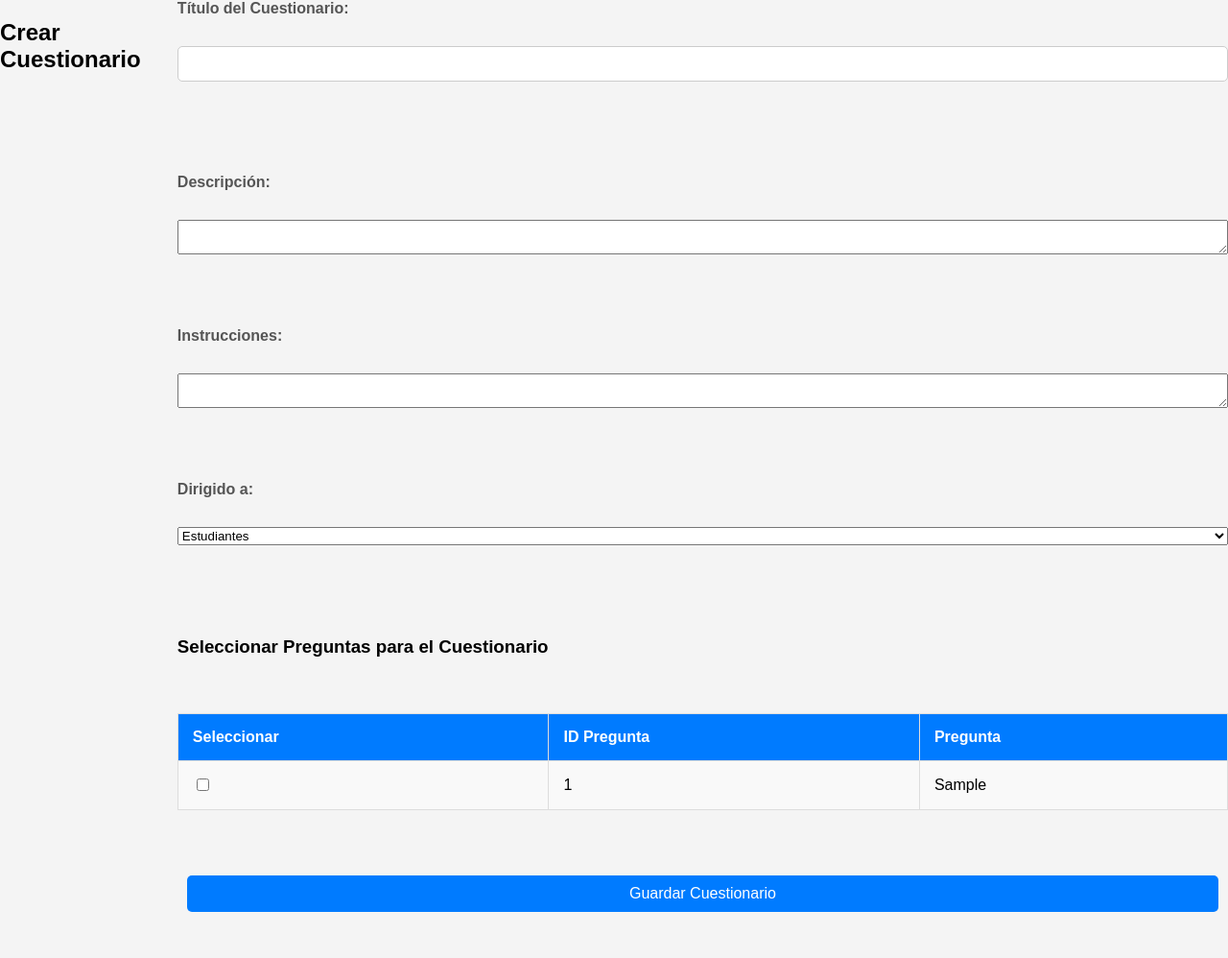
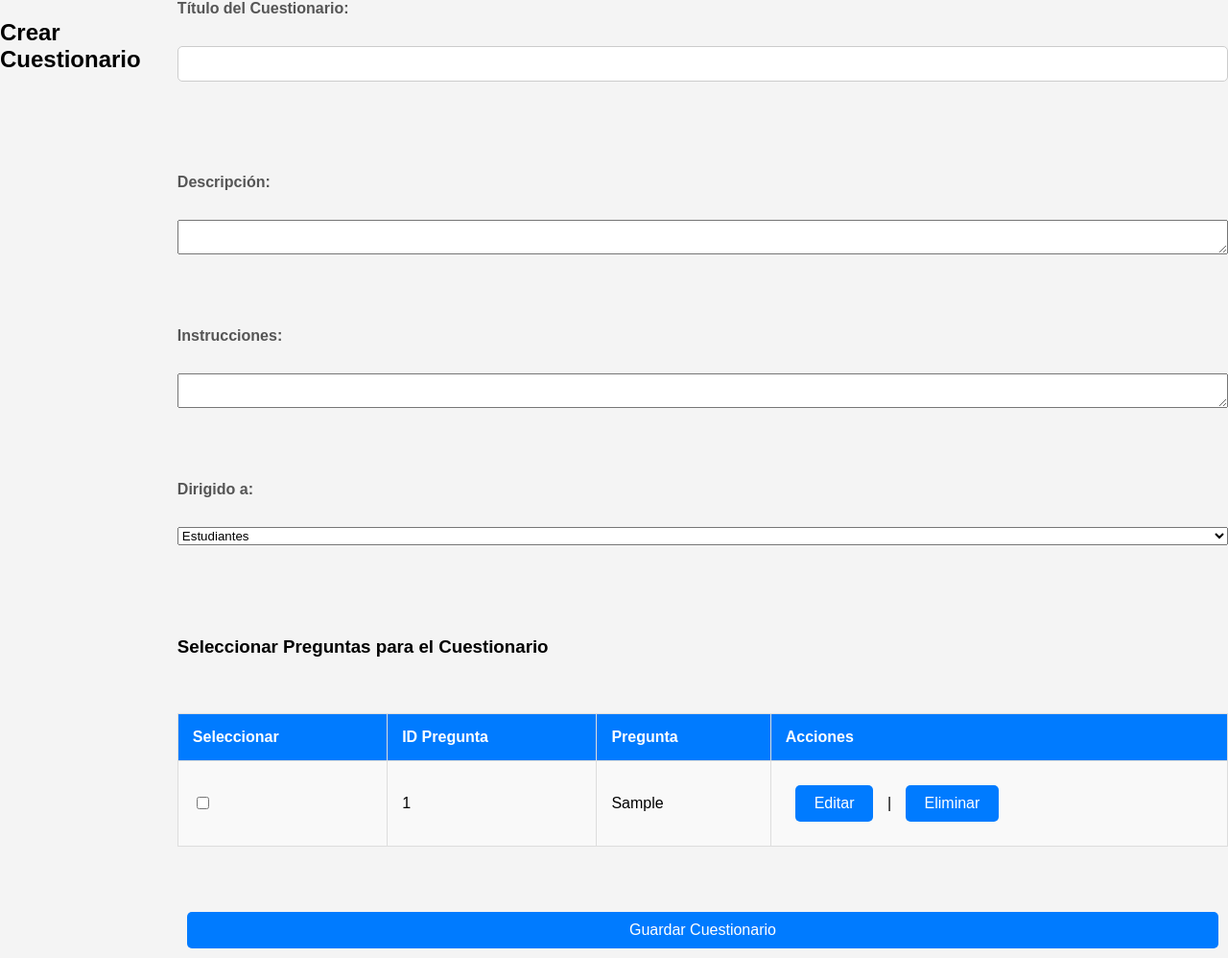
Before and after one commit to JorgeDCM251/proyectopsicologia, a PHP site: page /seleccionpregunta.php in a window 1280 px wide. Shown: the whole page at 96% size. Before the commit the page ends 950 px from the top, so only its background shows below. Run offline with PHP 8.4, Linux system fonts and the light colour scheme; tables that the repository leaves empty or names only in its code hold one stand-in row (values such as "Sample post").

Commit message:
Update seleccionpregunta.php

```diff
--- a/seleccionpregunta.php
+++ b/seleccionpregunta.php
@@ -10,7 +10,7 @@
 // Conexión a la base de datos
 $servername = "localhost";
 $username = "root";
-$password = "MyCLFDBss8**";
+$password = "";
 $dbname = "proyectopsicologia";
 $conn = new mysqli($servername, $username, $password, $dbname);
 
@@ -61,21 +61,26 @@ $result = $conn->query($sql);
                     <th>Seleccionar</th>
                     <th>ID Pregunta</th>
                     <th>Pregunta</th>
+                    <th>Acciones</th>
                 </tr>
             </thead>
             <tbody>
                 <?php
                 if ($result->num_rows > 0) {
-                    // Mostrar cada pregunta con una casilla de verificación
+                    // Mostrar cada pregunta con una casilla de verificación y opciones de editar/eliminar
                     while ($row = $result->fetch_assoc()) {
                         echo "<tr>
                                 <td><input type='checkbox' name='preguntas[]' value='{$row['id']}'></td>
                                 <td>{$row['id']}</td>
                                 <td>{$row['pregunta']}</td>
+                                <td>
+                                    <a href='editar_pregunta.php?id={$row['id']}'>Editar</a> |
+                                    <a href='eliminar_pregunta.php?id={$row['id']}' onclick='return confirm(\"¿Estás seguro de que deseas eliminar esta pregunta?\");'>Eliminar</a>
+                                </td>
                               </tr>";
                     }
                 } else {
-                    echo "<tr><td colspan='3'>No hay preguntas registradas.</td></tr>";
+                    echo "<tr><td colspan='4'>No hay preguntas registradas.</td></tr>";
                 }
                 ?>
             </tbody>
```
